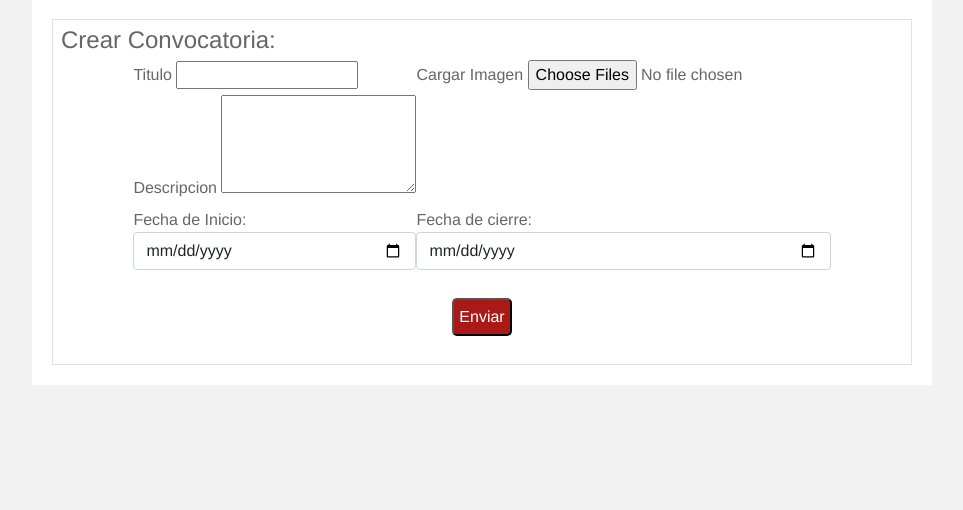
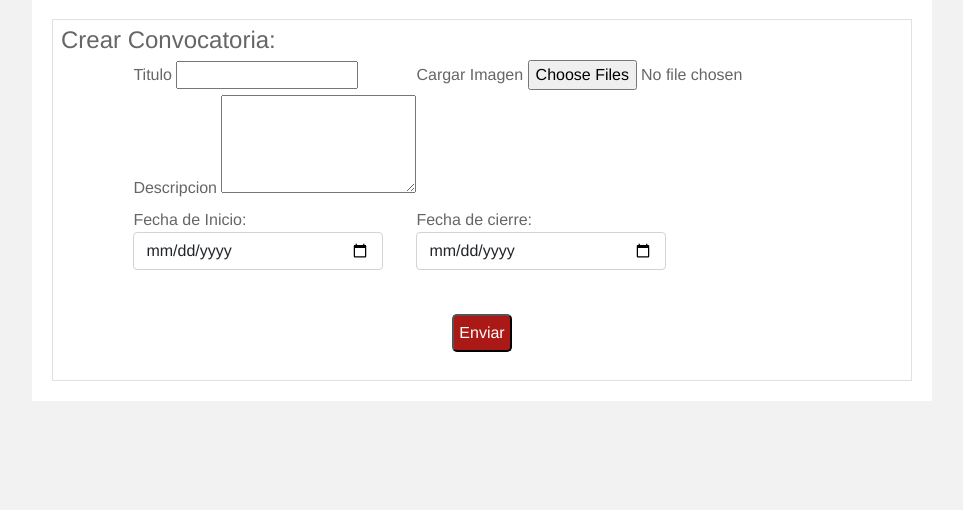
Before and after one commit to dannadeily/web-grupo8, a PHP site: page /vistas/modulo/crearConvocatoria.php in a window 1280 px wide. Shown: the part 114-624 px from the top of the page, without its empty margins (158-1121 px from the left). Run offline with PHP 8.4, Linux system fonts and the light colour scheme; some libraries are stand-ins or nearby versions.

Commit message:
crear convocatoria

```diff
--- a/vistas/css/crearConvocatoria.css
+++ b/vistas/css/crearConvocatoria.css
@@ -15,7 +15,6 @@
 
 .form_register{
   margin:auto;
-
   width: 900px;
 
 
@@ -45,6 +44,10 @@ form{
   text-align: center;
 }
 
+.form_register #input-fecha input{
+  width: 250px;
+
+}
 .form_register #button-convocatoria input{
   background-color: #aa1916;
   border-radius: 5px;
--- a/vistas/modulo/crearConvocatoria.php
+++ b/vistas/modulo/crearConvocatoria.php
@@ -47,12 +47,14 @@
         <tr>
           <td>
             <label for="FechaInicio">Fecha de Inicio:</label>
-         <input type="date" id="FechaInicio" name="fecha_inicio" class="form-control">
+            <p id="input-fecha"><input type="date" id="FechaInicio" name="fecha_inicio" class="form-control"></p>
+
          </td>
 
           <td>
             <label for="FechaCierre">Fecha de cierre:</label>
-          <input type="date" id="FechaCierre" name="fecha_fin" class="form-control">
+              <p id="input-fecha"><input type="date" id="FechaCierre" name="fecha_fin" class="form-control"></p>
+
         </td>
         </tr>
       </table>
```
